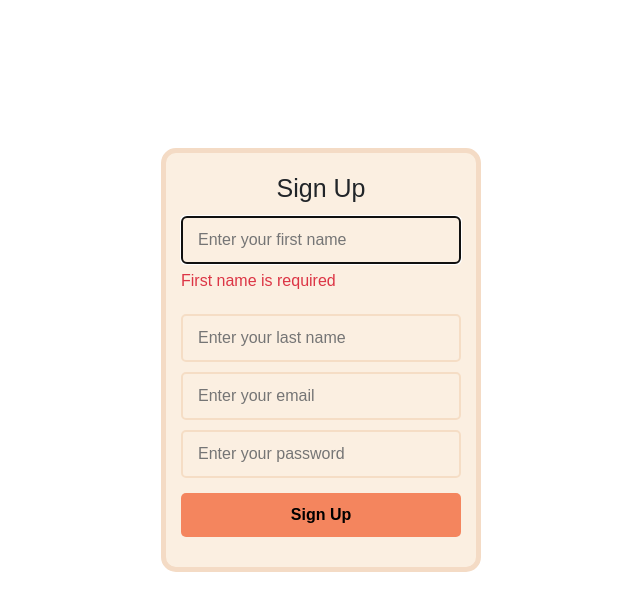
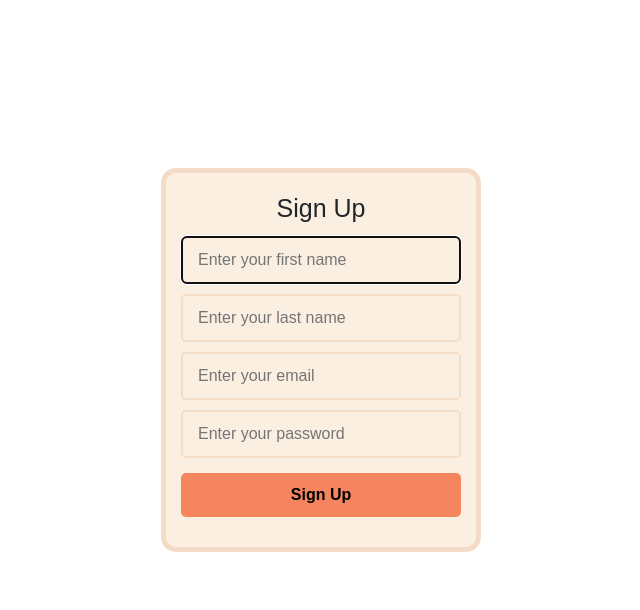
Before and after one commit to YusufHabeebah0409/Note-App, an Angular app: page /register in a window 1280 px wide. Shown: the top 610 px of the page, without its empty margins (319-959 px from the left). Built offline with nearby package versions, Linux system fonts and the light colour scheme.

Commit message:
Enhance signup form validation by adding touched state check for first name input

```diff
--- a/src/app/app.config.ts
+++ b/src/app/app.config.ts
@@ -2,11 +2,13 @@ import { ApplicationConfig, provideBrowserGlobalErrorListeners, provideZonelessC
 import { provideRouter } from '@angular/router';
 
 import { routes } from './app.routes';
+import { provideHttpClient } from '@angular/common/http';
 
 export const appConfig: ApplicationConfig = {
   providers: [
     provideBrowserGlobalErrorListeners(),
     provideZonelessChangeDetection(),
-    provideRouter(routes)
+    provideRouter(routes),
+    provideHttpClient()
   ]
 };
--- a/src/app/signup/signup.html
+++ b/src/app/signup/signup.html
@@ -3,7 +3,7 @@
         <h2>Sign Up</h2>
 
         <input type="text" placeholder="Enter your first name" formControlName="firstName" autofocus />
-        @if(signupForm.get('firstName')?.errors){
+        @if(signupForm.get('firstName')?.errors && signupForm.get('firstName')?.touched ){
         <p class="text-danger" *ngIf="signupForm.get('firstName')?.hasError('minLength')">
             First name cannot be less than 2 characters
         </p>
```
